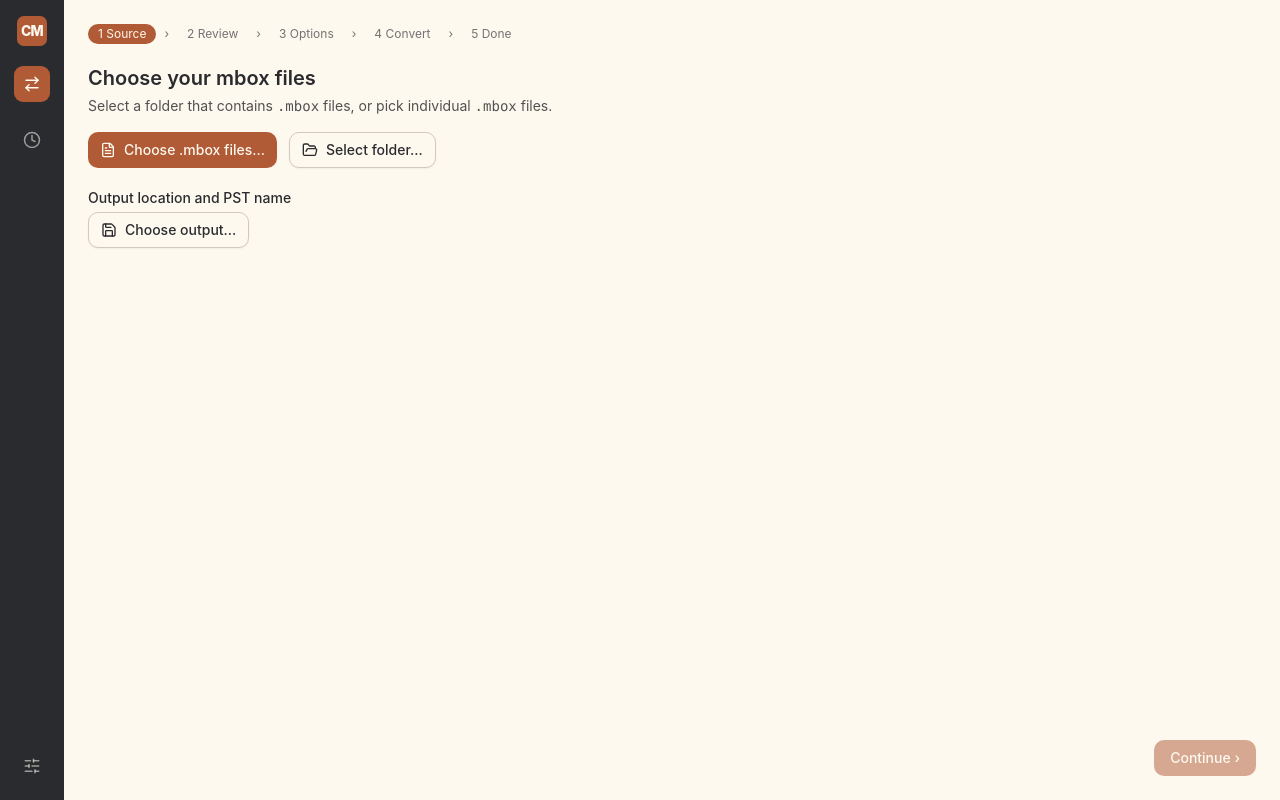
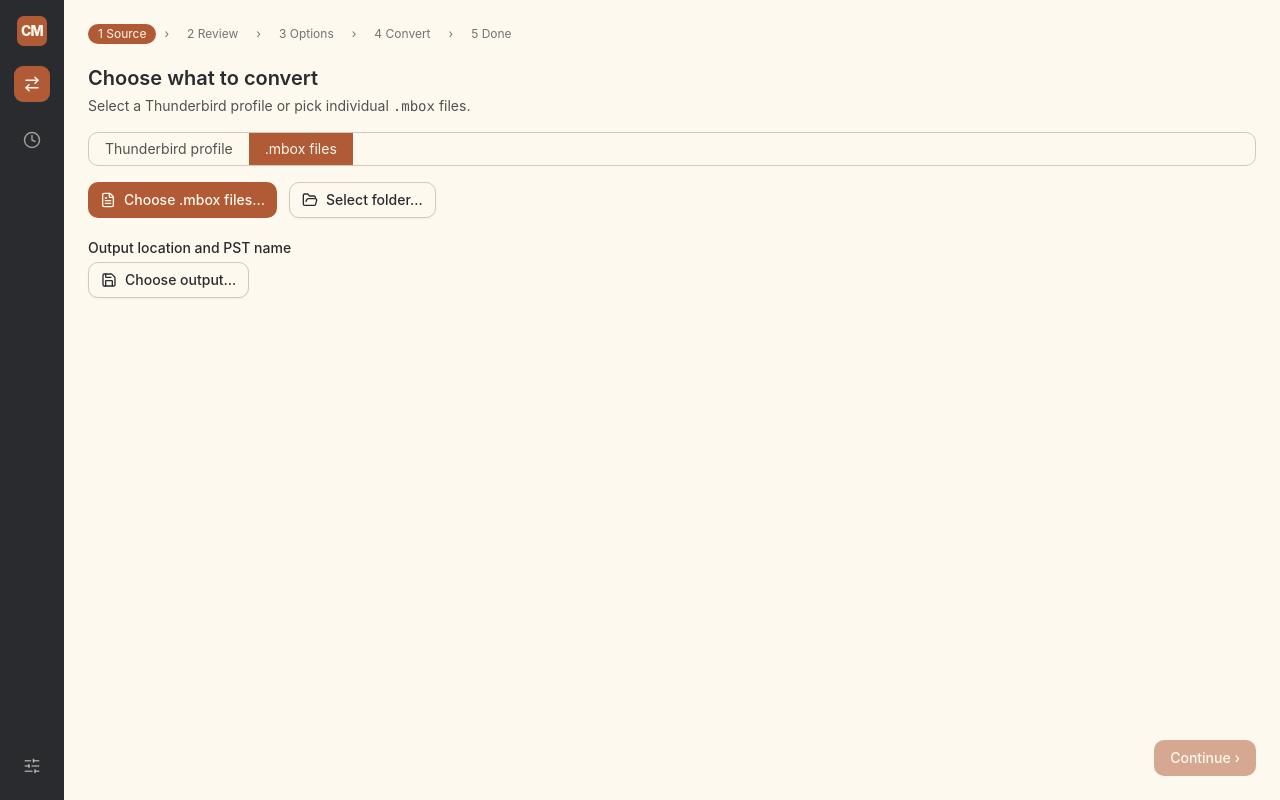
Before and after one commit to Luffitys/continumail-converter, a React (Vite) app in the folder desktop/: page / in a window 1280 px wide. Built offline with nearby package versions, Linux system fonts and the light colour scheme.

Commit message:
feat(gui): add profile/files segmented toggle to SelectView

```diff
--- a/desktop/src/App.tsx
+++ b/desktop/src/App.tsx
@@ -86,8 +86,13 @@
         <SelectView
           files={f.inputFiles}
           outputPath={f.outputPath}
+          inputMode={f.inputMode}
+          profileRoot={f.profileRoot}
+          sourceError={f.sourceError}
           onFilesChange={flow.setInputFiles}
           onOutputPathChange={flow.setOutputPath}
+          onInputModeChange={flow.setInputMode}
+          onProfileRootChange={flow.setProfileRoot}
           onContinue={flow.continueToScan}
         />
       )}
--- a/desktop/src/components/views/SelectView.tsx
+++ b/desktop/src/components/views/SelectView.tsx
@@ -12,13 +12,19 @@
 interface SelectViewProps {
   files: FileStat[];
   outputPath: string | null;
+  inputMode: "files" | "profile";
+  profileRoot: string | null;
+  sourceError?: string | null;
   onFilesChange: (files: FileStat[]) => void;
   onOutputPathChange: (path: string | null) => void;
+  onInputModeChange: (m: "files" | "profile") => void;
+  onProfileRootChange: (path: string | null) => void;
   onContinue: () => void;
 }
 
 export function SelectView({
-  files, outputPath, onFilesChange, onOutputPathChange, onContinue,
+  files, outputPath, inputMode, profileRoot, sourceError,
+  onFilesChange, onOutputPathChange, onInputModeChange, onProfileRootChange, onContinue,
 }: SelectViewProps) {
   // Picker errors are transient and screen-local (e.g. "no .mbox in folder").
   // Parent owns the durable file/output state; this does NOT belong there.
@@ -50,6 +56,12 @@
     await addFiles(found);
   }
 
+  async function onChooseProfile() {
+    setPickerError(null);
+    const dir = await pickFolder();
+    if (dir) onProfileRootChange(dir);
+  }
+
   async function onChooseOutput() {
     setPickerError(null);
     const path = await pickOutputPst();
@@ -67,15 +79,48 @@
   }
 
   const totalBytes = files.reduce((sum, f) => sum + f.size, 0);
-  const canContinue = files.length > 0 && outputPath !== null;
+  const canContinue =
+    outputPath !== null &&
+    (inputMode === "files" ? files.length > 0 : profileRoot !== null);
 
   return (
     <div className="flex flex-1 flex-col">
-      <h1 className="text-xl font-semibold text-foreground">Choose your mbox files</h1>
+      <h1 className="text-xl font-semibold text-foreground">Choose what to convert</h1>
       <p className="mt-1 text-sm text-muted-foreground">
-        Select a folder that contains <code>.mbox</code> files, or pick individual <code>.mbox</code> files.
+        Select a Thunderbird profile or pick individual <code>.mbox</code> files.
       </p>
 
+      <div className="mt-4 inline-flex overflow-hidden rounded-md border border-border">
+        <button
+          type="button"
+          onClick={() => onInputModeChange("profile")}
+          className={"px-4 py-1.5 text-sm " + (inputMode === "profile" ? "bg-primary text-primary-foreground" : "text-muted-foreground hover:bg-muted")}
+        >
+          Thunderbird profile
+        </button>
+        <button
+          type="button"
+          onClick={() => onInputModeChange("files")}
+          className={"px-4 py-1.5 text-sm " + (inputMode === "files" ? "bg-primary text-primary-foreground" : "text-muted-foreground hover:bg-muted")}
+        >
+          .mbox files
+        </button>
+      </div>
+
+      {inputMode === "profile" && (
+        <div className="mt-4">
+          <Button onClick={onChooseProfile}>
+            <FolderOpen /> {profileRoot ? splitPath(profileRoot).base : "Choose profile / mail folder…"}
+          </Button>
+          {profileRoot && <div className="mt-1 text-xs text-light-gray">{profileRoot}</div>}
+          <p className="mt-2 text-xs text-light-gray">
+            Point at a Thunderbird profile, a Mail/ImapMail store, or a single account folder. Nested folders and tags/flags are detected automatically.
+          </p>
+        </div>
+      )}
+
+      {inputMode === "files" && (
+        <>
           <div className="mt-4 flex gap-3">
             <Button onClick={onChooseFiles}>
               <FileText /> Choose .mbox files…
@@ -112,6 +157,8 @@
               </div>
             </div>
           )}
+        </>
+      )}
 
       <div className="mt-5">
         <div className="mb-1 text-sm font-medium text-foreground">Output location and PST name</div>
@@ -134,7 +181,9 @@
         {outputPath && <div className="mt-1 text-xs text-light-gray">{splitPath(outputPath).dir}</div>}
       </div>
 
-      {pickerError && <p className="mt-4 text-sm text-destructive">{pickerError}</p>}
+      {(pickerError || sourceError) && (
+        <p className="mt-4 text-sm text-destructive">{pickerError ?? sourceError}</p>
+      )}
 
       <div className="mt-auto flex items-center justify-end pt-5">
         <Button disabled={!canContinue} onClick={onContinue}>
```
Lines whose indentation alone changed are shown as unchanged.
